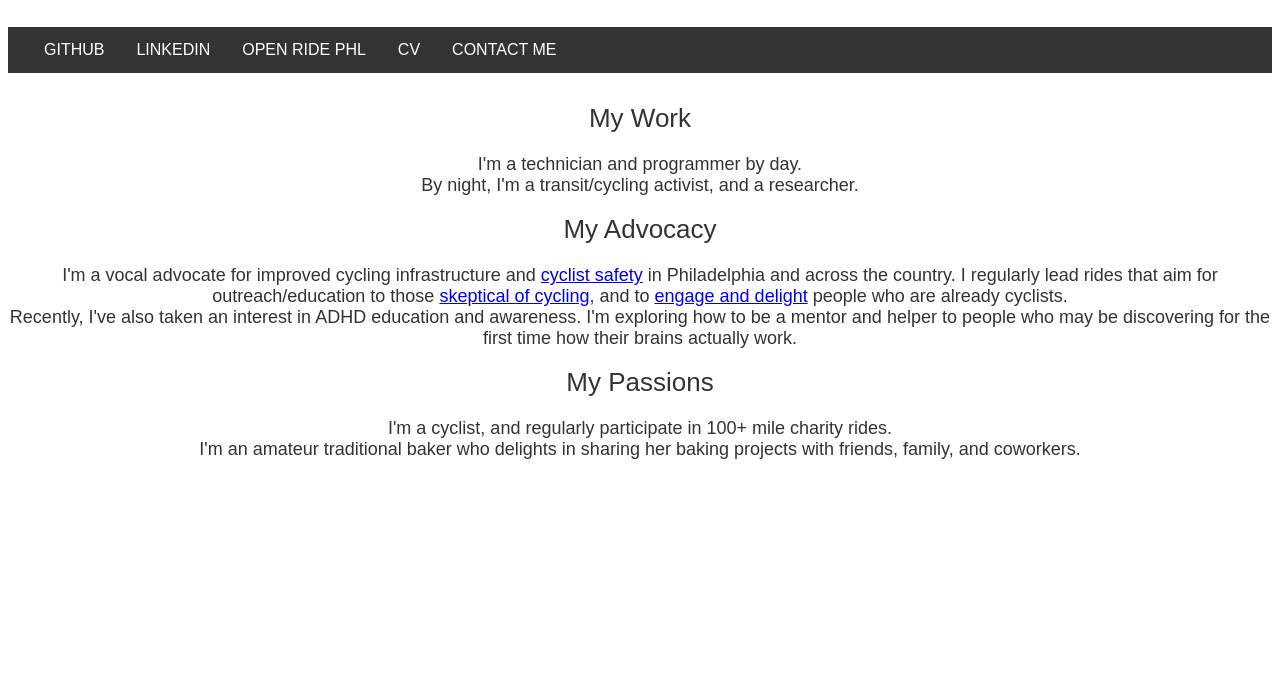
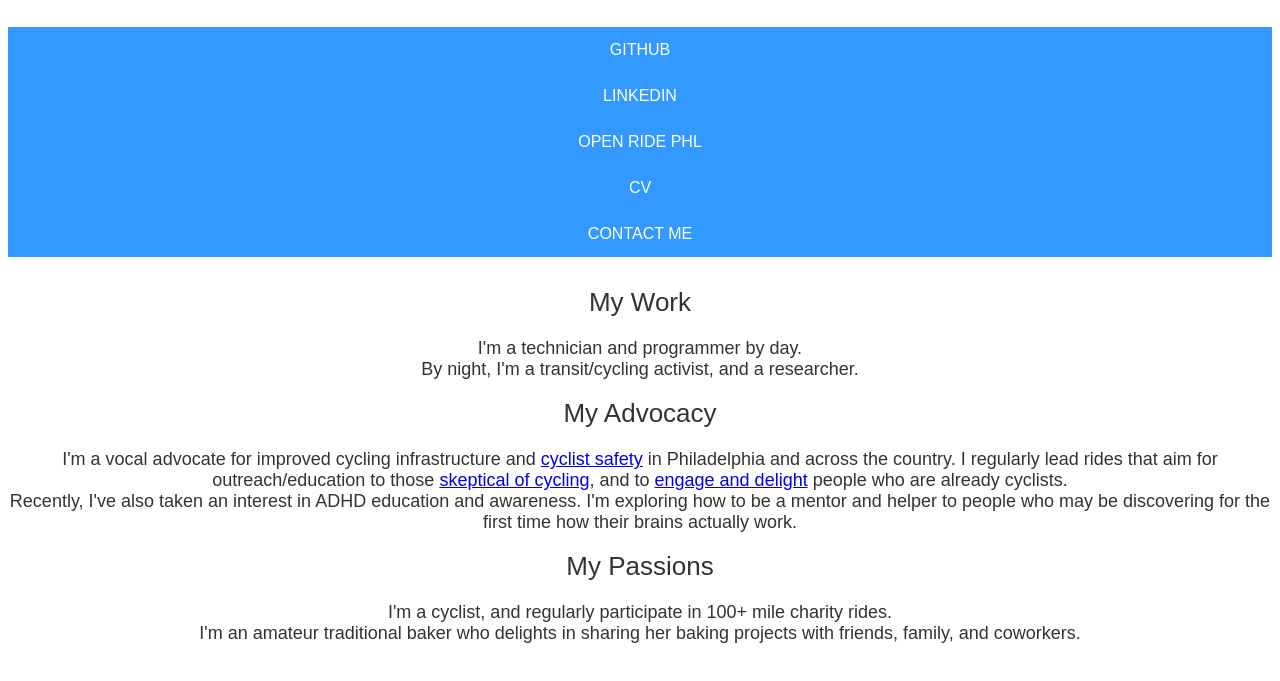
Before and after one commit to phillyaws/phillyaws.github.io, a plain HTML site: page index.html in a window 1280 px wide. Shown: the part 61-742 px from the top of the page. Drawn offline with Linux system fonts and the light colour scheme.

Commit message:
formatting
Formatting changes

```diff
--- a/index.html
+++ b/index.html
@@ -7,11 +7,11 @@
     margin: 0;
     padding: 0;
     overflow: hidden;
-    background-color: #333;
+    background-color: #3399ff;
 }
 
 li {
-    float: left;
+    float: center;
 }
 
 li a {
@@ -24,7 +24,7 @@ li a {
 
 /* Change the link color to #111 (black) on hover */
 li a:hover {
-    background-color: #111;
+    background-color: #004080;
 }
   </style>
   <title>Alexandria W. Schneider</title>
```
